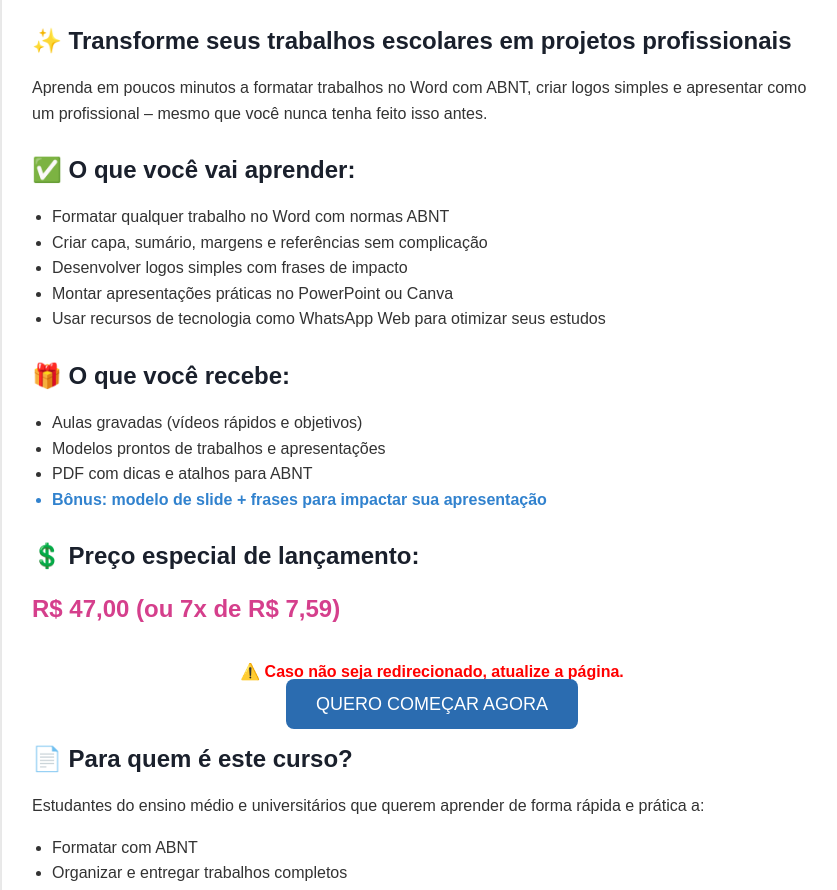
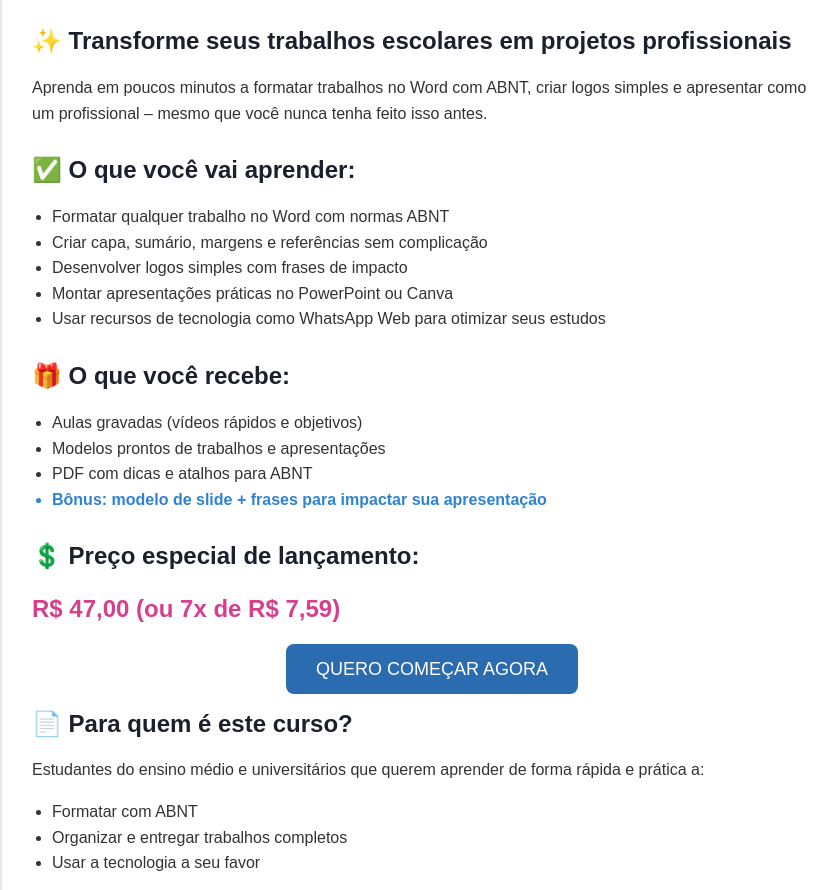
Before and after one commit to Henriqueolids/Estudante-ninja, a plain HTML site: page index.html in a window 1280 px wide. Shown: the part 173-1063 px from the top of the page, without its empty margins (208-1045 px from the left). Drawn offline with Linux system fonts and the light colour scheme.

Commit message:
Update index.html

```diff
--- a/index.html
+++ b/index.html
@@ -18,12 +18,6 @@
     .bonus { color: #3182ce; font-weight: bold; }
     #inscricao { margin-top: 50px; padding: 30px; background: #e6fffa; border-radius: 10px; }
     #inscricao h2 { color: #2c7a7b; }
-    .alerta-redirecionamento {
-      color: red;
-      font-weight: bold;
-      margin-bottom: 10px;
-      text-align: center;
-    }
   </style>
 </head>
 <body>
@@ -55,7 +49,6 @@
     <p class="price">R$ 47,00 (ou 7x de R$ 7,59)</p>
 
     <div class="cta">
-      <p class="alerta-redirecionamento">⚠️ Caso não seja redirecionado, atualize a página.</p>
       <a href="#inscricao" class="btn">QUERO COMEÇAR AGORA</a>
     </div>
 
```
